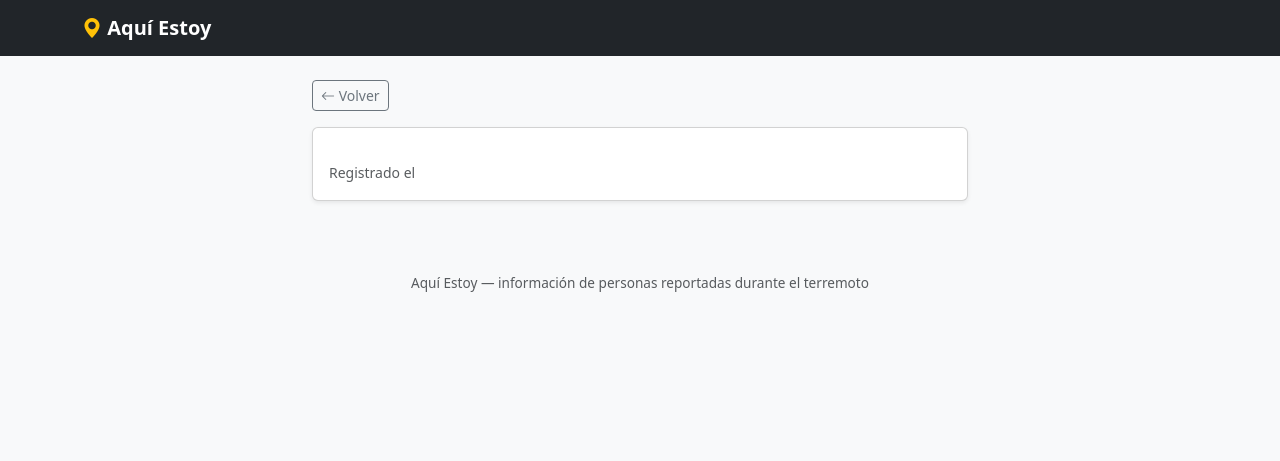
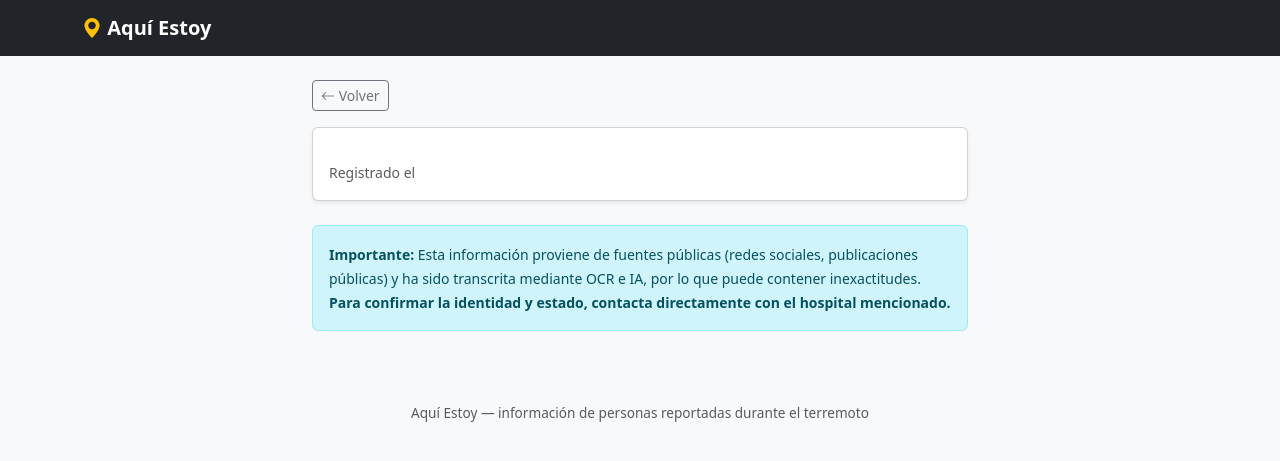
Before and after one commit to rypptc/aquiestoy, a Flask app: template templates/persona.html in a window 1280 px wide. Shown: the top 461 px of the page. Run offline with Flask 3, Linux system fonts and the light colour scheme; the template is opened without the code that fills it, so the values that code supplies are empty.

Commit message:
Add privacy and accuracy disclaimer to person detail page
- Data from public sources
- Transcribed with OCR and AI (may have errors)
- Advise to contact hospital directly for confirmation

Co-Authored-By: Claude Haiku 4.5 <noreply@anthropic.com>

```diff
--- a/templates/persona.html
+++ b/templates/persona.html
@@ -17,6 +17,14 @@
 
       <small class="text-muted">Registrado el {{ persona.created_at.strftime('%d/%m/%Y') }}</small>
     </div>
+  </div>
+
+  <div class="alert alert-info mt-4" role="alert">
+    <small>
+      <strong>Importante:</strong> Esta información proviene de fuentes públicas (redes sociales, publicaciones públicas)
+      y ha sido transcrita mediante OCR e IA, por lo que puede contener inexactitudes.
+      <strong>Para confirmar la identidad y estado, contacta directamente con el hospital mencionado.</strong>
+    </small>
   </div>
 
   {% if persona.fuentes %}
```
